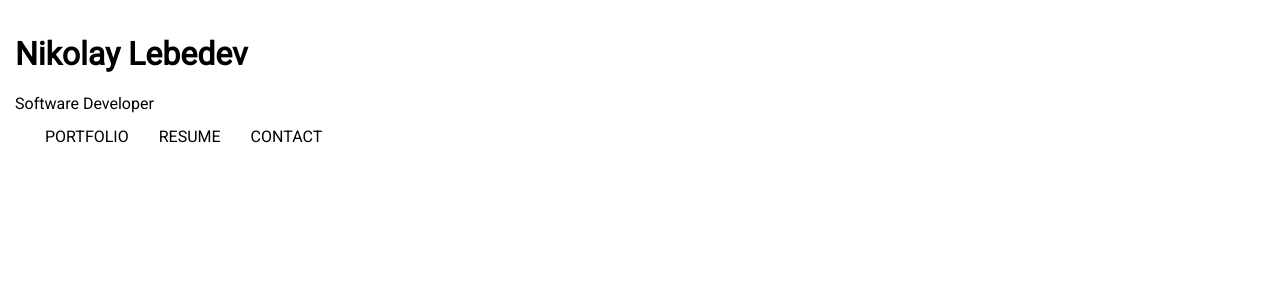
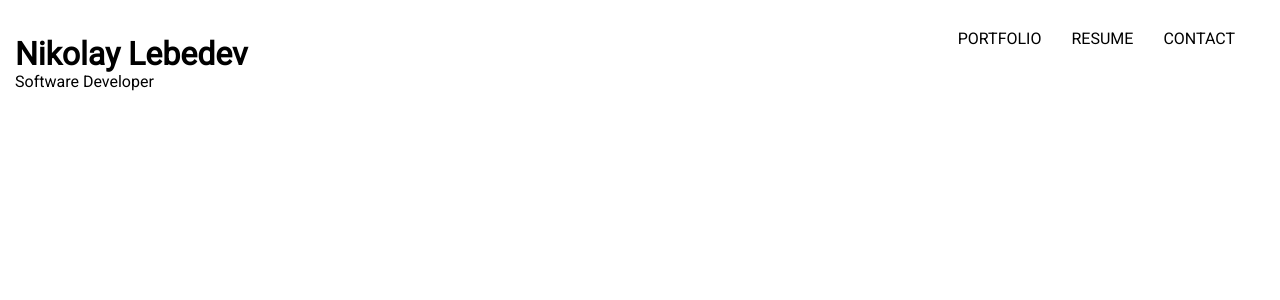
Before and after one commit to nlebedevinc/awesome-vue-profile, a Nuxt app: page /portfolio in a window 1280 px wide. Shown: the top 300 px of the page. Built offline with nearby package versions, Linux system fonts and the light colour scheme.

Commit message:
update layout

```diff
--- a/components/Header.vue
+++ b/components/Header.vue
@@ -1,7 +1,7 @@
 <template>
   <div class="header__component ">
-    <logo />
-    <navigation />
+    <logo class="header-logo"/>
+    <navigation class="header-navigation"/>
   </div>
 </template>
 
@@ -19,6 +19,11 @@
 
 <style lang="scss">
 .header__component {
-  padding: 15px;
+  .header-logo {
+    float: left;
+  }
+  .header-navigation {
+    float: right;
+  }
 }
 </style>
--- a/components/Logo.vue
+++ b/components/Logo.vue
@@ -1,6 +1,6 @@
 <template>
   <div class="logo__component">
-    <h1>Nikolay Lebedev</h1>
+    <h1 class="logo-main">Nikolay Lebedev</h1>
     <div>Software Developer</div>
   </div>
 </template>
@@ -12,7 +12,9 @@
 </script>
 
 <style lang="scss">
-.info__component {
-  padding: 15px;
+.logo__component {
+  .logo-main {
+    margin-bottom: 0;
+  }
 }
 </style>
--- a/pages/portfolio/index.vue
+++ b/pages/portfolio/index.vue
@@ -13,3 +13,15 @@ export default {
   }
 }
 </script>
+
+<style lang="scss">
+.container {
+  margin: 0 auto;
+  padding: 15px;
+  @media only screen and (min-device-width : 850px) {
+    max-width: 850px;
+    margin-top: 20px;
+    margin-bottom: 20px;
+  }
+}
+</style>
```
